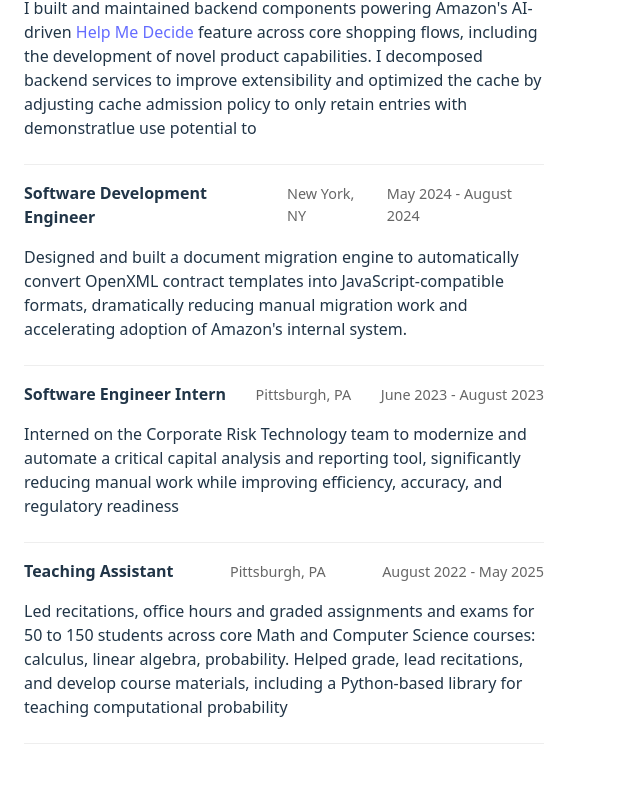
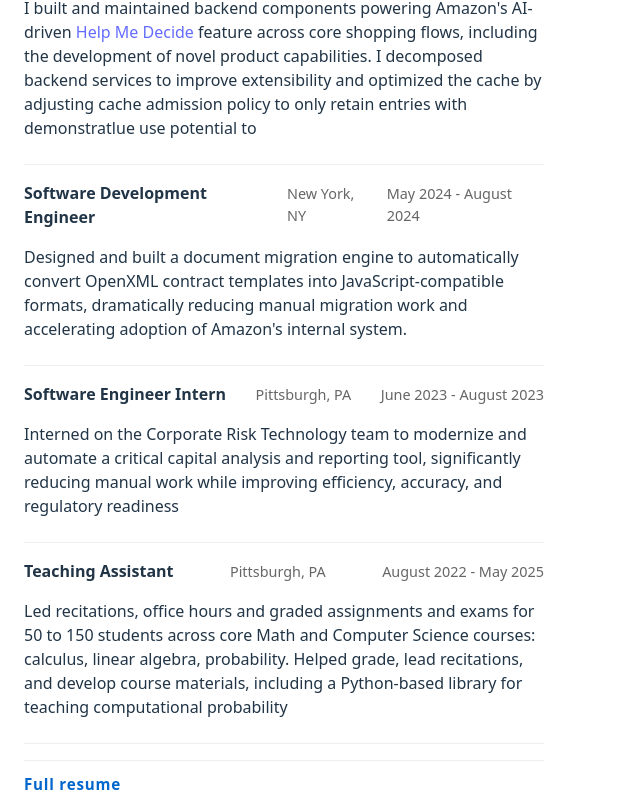
Before and after one commit to ryanduan02/website, a React (Vite) app: page / in a window 1280 px wide. Shown: the part 563-1367 px from the top of the page, without its empty margins (0-640 px from the left). Before the commit the page ends 1323 px from the top, so only its background shows below. Built offline with nearby package versions, Linux system fonts and the light colour scheme.

Commit message:
add resume

```diff
--- a/src/App.css
+++ b/src/App.css
@@ -81,6 +81,27 @@ h2 {
   font-size: 0.9rem;
 }
 
+.fullResumeLink {
+  margin-top: 16px;
+  padding-top: 12px;
+  border-top: 1px solid #eee;
+}
+
+.fullResumeLink h4 {
+  margin: 0 0 8px 0;
+  font-size: 0.95rem;
+  letter-spacing: 0.05em;
+}
+
+.fullResumeLink a {
+  color: #0066cc;
+  text-decoration: none;
+}
+
+.fullResumeLink a:hover {
+  text-decoration: underline;
+}
+
 .links a {
   text-decoration: none;
 }
--- a/src/App.tsx
+++ b/src/App.tsx
@@ -119,6 +119,12 @@ function App() {
             library for teaching computational probability
           </p>
         </div>
+
+        <div className="fullResumeLink">
+          <a href="/Ryan_Duan_Resume.pdf" target="_blank" rel="noreferrer">
+            <h4>Full resume</h4>
+          </a>
+        </div>
       </aside>
     </div>
   );
```
Also changed, not shown: 1 other file (tests, documents, lock files or other folders).
